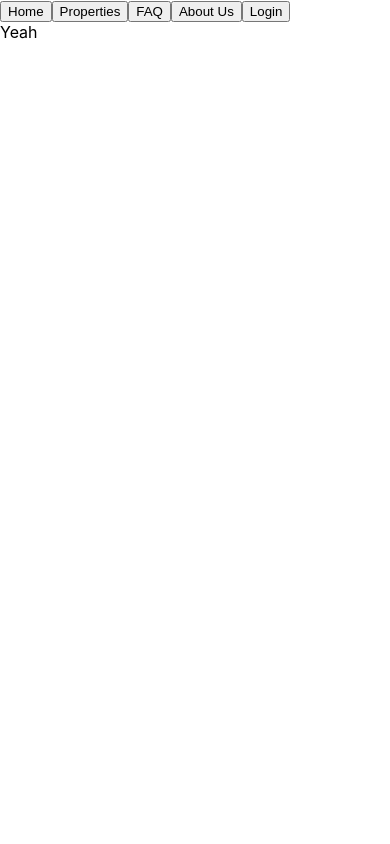
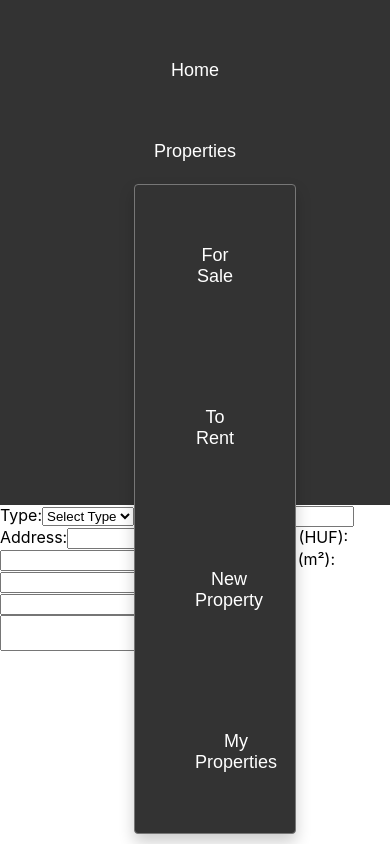
Before and after one commit to dudwa/CC-Real-Agency, a React (Create React App) app in the folder frontend/: page /newproperty in a window 390 px wide. Built offline with nearby package versions, Linux system fonts and the light colour scheme.

Commit message:
feat: Layout css added

```diff
--- a/frontend/package.json
+++ b/frontend/package.json
@@ -7,9 +7,10 @@
     "@testing-library/react": "^13.4.0",
     "@testing-library/user-event": "^13.5.0",
     "react": "^18.2.0",
+    "react-bootstrap": "^2.9.1",
     "react-dom": "^18.2.0",
     "react-router": "^6.18.0",
-    "react-router-dom": "^6.18.0",
+    "react-router-dom": "^6.19.0",
     "react-scripts": "5.0.1",
     "web-vitals": "^2.1.4"
   },
--- a/frontend/src/index.js
+++ b/frontend/src/index.js
@@ -3,6 +3,7 @@ import ReactDOM from 'react-dom/client';
 import './index.css';
 import App from './App';
 import reportWebVitals from './reportWebVitals';
+
 
 const root = ReactDOM.createRoot(document.getElementById('root'));
 root.render(
--- a/frontend/src/pages/Dropdown.js
+++ /dev/null
@@ -1,22 +0,0 @@
-import React, { useEffect, useState } from 'react';
-import { Outlet, Link } from 'react-router-dom';
-
-export default function Dropdown() {
-
-  return (
-    <div>
-        <Link to='/forsale'>
-          <button>For Sale</button>
-        </Link>
-        <Link to='/torent'>
-          <button>To Rent</button>
-        </Link>
-        <Link to='/newproperty'>
-          <button>New Property</button>
-        </Link>
-        <Link to='/myproperties'>
-          <button>My Properties</button>
-        </Link>
-    </div>
-  );
-}
--- /dev/null
+++ b/frontend/src/pages/Layout.css
@@ -0,0 +1,81 @@
+/* Add these styles to your existing CSS file */
+
+.navbar {
+  display: flex;
+  align-items: center;
+  justify-content: space-between;
+  padding: 20px; /* Increased padding for better spacing */
+  background-color: #333; /* Adjust the background color as needed */
+}
+
+.navbar a,
+.navbar button {
+  text-decoration: none;
+  background-color: transparent;
+  color: white;
+  border: none;
+  padding: 20px; /* Increased padding for larger buttons */
+  cursor: pointer;
+  font-size: 18px; /* Increased font size for better readability */
+}
+
+.navbar button:hover {
+  background-color: #555; /* Change background color on hover */
+}
+
+.navbar button {
+  cursor: pointer;
+}
+
+.dropdown {
+  position: relative;
+}
+
+.dropdown-menu {
+  position: absolute;
+  top: calc(50% + 5px); /* Adjust the top position as needed */
+  left: 0;
+  z-index: 1000; /* Adjust the z-index as needed */
+  display: none;
+  float: left;
+  min-width: 160px;
+  text-align: left;
+  background-color: #333; /* Adjust the background color as needed */
+  border: 1px solid #777; /* Adjust the border color as needed */
+  border-radius: 4px;
+  box-shadow: 0 8px 16px 0 rgba(0, 0, 0, 0.2);
+}
+
+.dropdown:hover .dropdown-menu {
+  display: block;
+}
+
+.dropdown-menu a {
+  color: white;
+  padding: 20px; /* Increased padding for larger buttons */
+  display: block;
+  text-decoration: none;
+}
+
+.dropdown-menu a:hover {
+  background-color: #555; /* Adjust the background color on hover as needed */
+}
+
+/* Adjustments for better mobile responsiveness */
+
+@media (max-width: 600px) {
+  .navbar {
+    flex-direction: column;
+  }
+
+  .dropdown-menu {
+    position: static;
+    width: 100%;
+    text-align: center;
+    display: none;
+  }
+
+  .navbar:hover .dropdown-menu {
+    display: block;
+  }
+}
--- a/frontend/src/pages/Layout.js
+++ b/frontend/src/pages/Layout.js
@@ -1,9 +1,19 @@
-import React, { useState } from 'react';
+import React, { useState, useEffect } from 'react';
 import { Outlet, Link } from 'react-router-dom';
-import Dropdown from './Dropdown';
+import Dropdown from 'react-bootstrap/Dropdown';
+import './Layout.css';
 
 export default function Layout() {
-  const [isDropdownVisible, setDropdownVisible] = useState(false);
+  const [dropdownVisible, setDropdownVisible] = useState(false);
+
+  useEffect(() => {
+    // Open the dropdown when the component mounts
+    setDropdownVisible(true);
+  }, []);
+
+  const handleToggle = () => {
+    setDropdownVisible(!dropdownVisible);
+  };
 
 
   return (
@@ -12,8 +22,34 @@ export default function Layout() {
         <Link to='/'>
           <button>Home</button>
         </Link>
-        <button onClick={() => {setDropdownVisible(!isDropdownVisible)}}>Properties</button>
-        {isDropdownVisible && <Dropdown></Dropdown>}
+        <Dropdown show={dropdownVisible} onToggle={handleToggle}>
+          <Dropdown.Toggle variant="success" id="dropdown-basic">
+            Properties
+          </Dropdown.Toggle>
+
+          <Dropdown.Menu>
+            <Dropdown.Item>
+              <Link to='/forsale'>
+                <button>For Sale</button>
+              </Link>
+            </Dropdown.Item>
+            <Dropdown.Item>
+              <Link to='/torent'>
+                <button>To Rent</button>
+              </Link>
+            </Dropdown.Item>
+            <Dropdown.Item>
+              <Link to='/newproperty'>
+                <button>New Property</button>
+              </Link>
+            </Dropdown.Item>
+            <Dropdown.Item>
+              <Link to='/myproperties'>
+                <button>My Properties</button>
+              </Link>
+            </Dropdown.Item>
+          </Dropdown.Menu>
+        </Dropdown>
         <Link to='/faq'>
           <button>FAQ</button>
         </Link>
--- a/frontend/src/pages/Newproperty.js
+++ b/frontend/src/pages/Newproperty.js
@@ -1,60 +1,77 @@
 import React, { useEffect, useState } from 'react';
 import { Link } from 'react-router-dom';
+//import './Newproperty.css';
 
-export default function Newproperty() {
+export default function NewProperty() {
+  const [formData, setFormData] = useState({
+    type: '',
+    city: '',
+    address: '',
+    value: '',
+    groundSpace: '',
+    buildYear: '',
+    about: '',
+  });
 
-  /*const inputFields = [
-    {className: "type", type: "text", label: "Type"},
-    {className: "cit", type: "text", label: "City"},
-    {className: "address", type: "text", label: "Address"},
-    {className: "value", type: "text", label: "Value"},
-    {className: "groundspace", type: "text", label: "Ground Space"},
-    {className: "buildyear", type: "text", label: "Build Year"},
-    {className: "about", type: "textarea", label: "About"}
-  ];
+  const handleChange = (e) => {
+    const { name, value } = e.target;
+    setFormData((prevData) => ({
+      ...prevData,
+      [name]: value,
+    }));
+  };
 
-  const formObject = inputFields.reduce((acc, cur) => {
-    acc[cur.className] = "";
-    return acc;
-  }, {});
-
-  const [submit, setSubmit] = useState(false);
-
-  const formSubmit = (event) => {
-    event.preventDefault();
-    setSubmit(true);
-
-    let filledFormObject = {};
-    for(const key in formObject){
-      filledFormObject[key] = event.target[key].value;
-    }
-
-    console.log(filledFormObject);
-  }*/
-/*
-  <label for="dog-names">Choose a dog name:</label>
-    <select name="dog-names" id="dog-names">
-        <option value="rigatoni">Rigatoni</option>
-        <option value="dave">Dave</option>
-        <option value="pumpernickel">Pumpernickel</option>
-        <option value="reeses">Reeses</option>
-    </select>*/
+  const handleSubmit = (e) => {
+    e.preventDefault();
+    // Handle form submission logic here
+    console.log('Form Data:', formData);
+    // You can send the form data to your backend or perform any other action
+  };
 
   return (
-    <div>Yeah</div>
-    /*submit ? <div>done</div> :
-    <div className="App">
-      <form onSubmit={formSubmit}>
-        {inputFields.map((inputfield, index) => (
-          <InputField
-            key={index}
-            className={inputfield.className}
-            type={inputfield.type}
-            label={inputfield.label}
-          />
-        ))}
-        <button type="submit">Add Property</button>
+    <div className="form-container">
+      <form onSubmit={handleSubmit}>
+        <label>
+          Type:
+          <select name="type" value={formData.type} onChange={handleChange}>
+            <option value="">Select Type</option>
+            <option value="sale">Sale</option>
+            <option value="rent">Rent</option>
+          </select>
+        </label>
+
+        <label>
+          City:
+          <input type="text" name="city" value={formData.city} onChange={handleChange} />
+        </label>
+
+        <label>
+          Address:
+          <input type="text" name="address" value={formData.address} onChange={handleChange} />
+        </label>
+
+        <label>
+          Value (HUF):
+          <input type="text" name="value" value={formData.value} onChange={handleChange} />
+        </label>
+
+        <label>
+          Ground Space (m²):
+          <input type="text" name="groundSpace" value={formData.groundSpace} onChange={handleChange} />
+        </label>
+
+        <label>
+          Build Year:
+          <input type="text" name="buildYear" value={formData.buildYear} onChange={handleChange} />
+        </label>
+
+        <label>
+          About:
+          <textarea name="about" value={formData.about} onChange={handleChange} />
+        </label>
+
+        <button type="submit">Submit</button>
       </form>
-    </div>*/
+    </div>
   );
-}
+};
```
Also changed, not shown: 1 other file (tests, documents, lock files or other folders).
